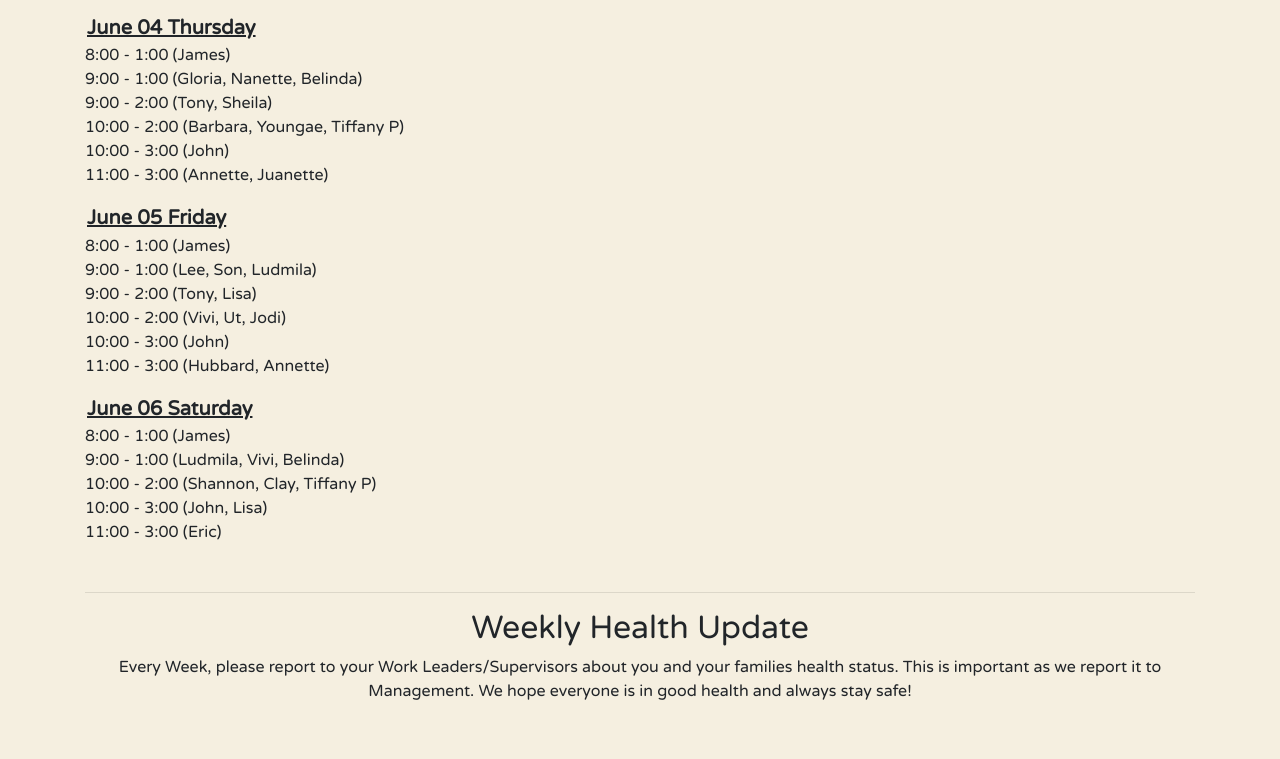
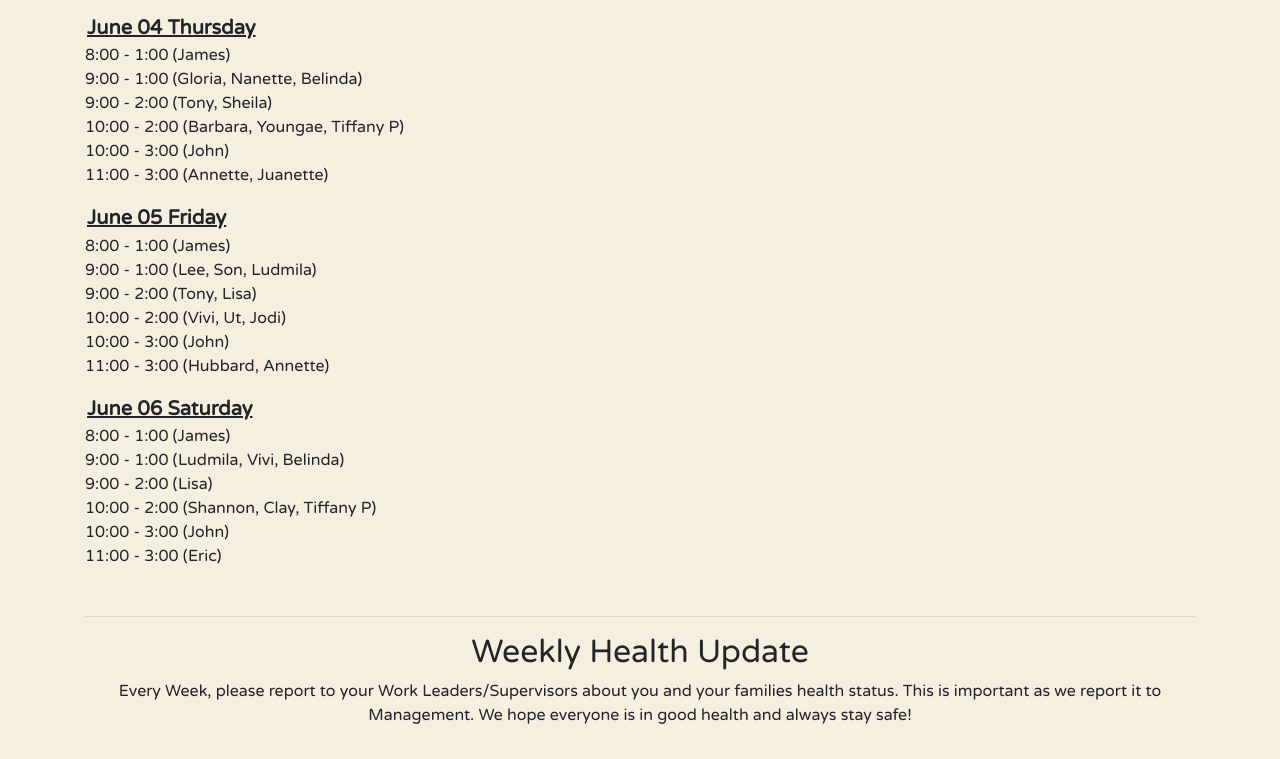
Before and after one commit to Zingy7/housekeeping-schedule, a plain HTML site: page index.html in a window 1280 px wide. Shown: the part 1562-2321 px from the top of the page. Before the commit the page ends 2297 px from the top, so only its background shows below. Drawn offline with nearby package versions, Linux system fonts and the light colour scheme.

Commit message:
Add files via upload

```diff
--- a/index.html
+++ b/index.html
@@ -108,8 +108,9 @@
         <h5>June 06 Saturday</h5>
         <p>8:00 - 1:00 (James)</p>
         <p>9:00 - 1:00 (Ludmila, Vivi, Belinda)</p>
+        <p>9:00 - 2:00 (Lisa)</p>
         <p>10:00 - 2:00 (Shannon, Clay, Tiffany P)</p>
-        <p>10:00 - 3:00 (John, Lisa)</p>
+        <p>10:00 - 3:00 (John)</p>
         <p>11:00 - 3:00 (Eric)</p>
       </div>
       <div class="buffer"></div>
```
